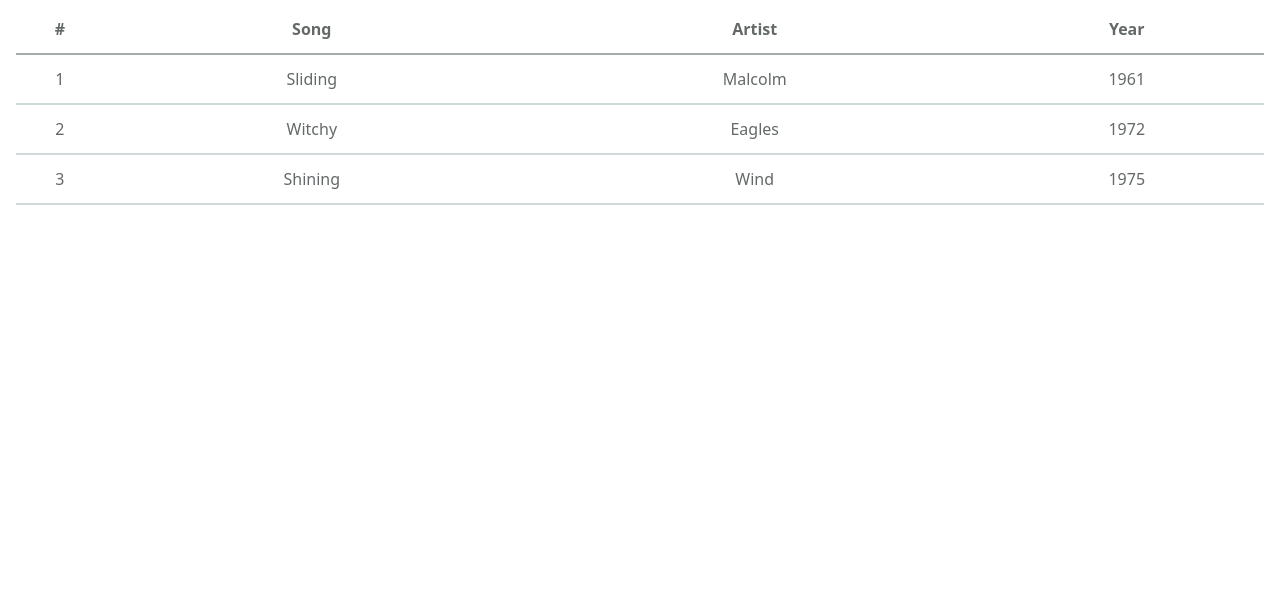
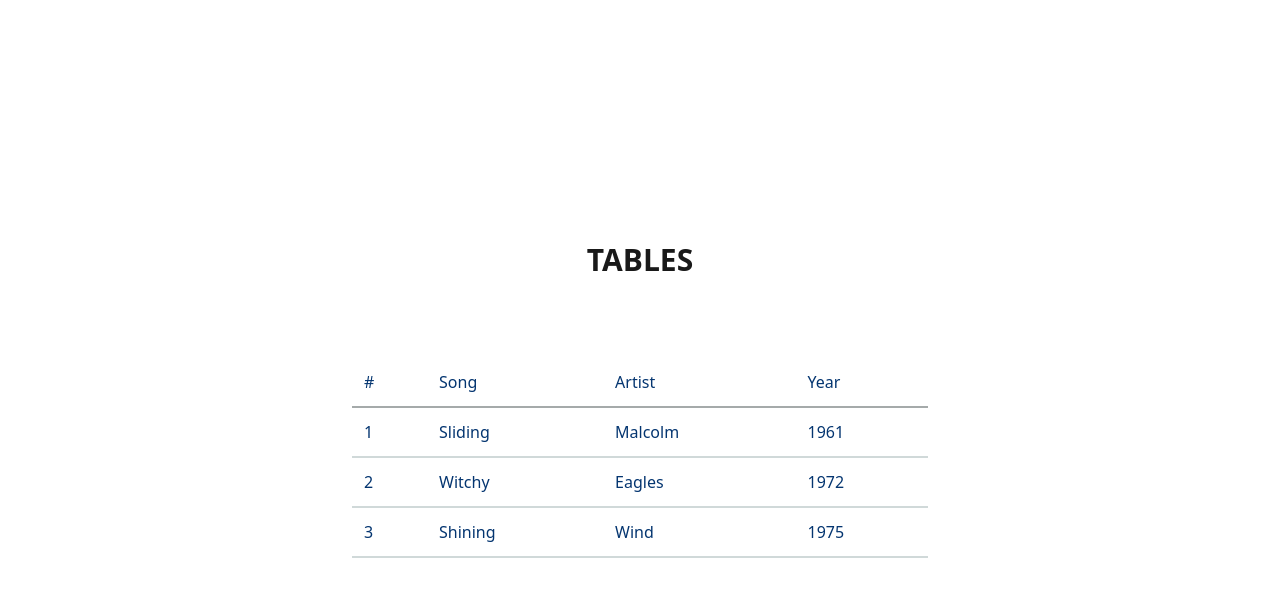
Before and after one commit to Webtinix/molecules-lbl, a website: page index.html in a window 1280 px wide. Drawn offline with Linux system fonts and the light colour scheme.

Commit message:
mise à jour

```diff
--- a/index.html
+++ b/index.html
@@ -7,9 +7,10 @@
     <title>Document</title>
 </head>
 <body>
-    <div class="flex justify-center items-center p-4">
-        <table class="lbl-table">
-            <thead class="border-b-2">
+    <div class="flex justify-center items-center flex-col gap-20 h-screen ">
+        <p class="text-lbl-black/90 uppercase text-center text-3xl font-black">tables</p>
+        <table class="lbl-table w-[45vw]">
+            <thead class="">
               <tr>
                 <th>#</th>
                 <th>Song</th>
--- a/input.css
+++ b/input.css
@@ -2,24 +2,24 @@
 @tailwind components;
 @tailwind utilities;
 
-@layer components{
-    .lbl-table{
+@layer components {
+    .lbl-table {
         @apply table-auto w-full
     }
+
     .lbl-table thead {
         @apply border-b-2 border-lbl-gray-500 p-2
     }
 
-
-    .lbl-table tbody tr{
-        @apply border-b-2 border-lbl-gray-300 text-center
+    .lbl-table tbody tr {
+        @apply border-b-2 border-lbl-gray-300
     }
 
-    .lbl-table tbody td{
-        @apply pb-3 pt-3 text-lbl-gray-700
+    .lbl-table tbody td {
+        @apply py-3 px-3 text-lbl-premary
     }
 
-    .lbl-table thead th{
-        @apply pb-3 text-lbl-gray-700
+    .lbl-table thead th {
+        @apply py-3 px-3 text-lbl-premary font-normal text-start
     }
 }
```
Also changed, not shown: assets/style/main.css.
